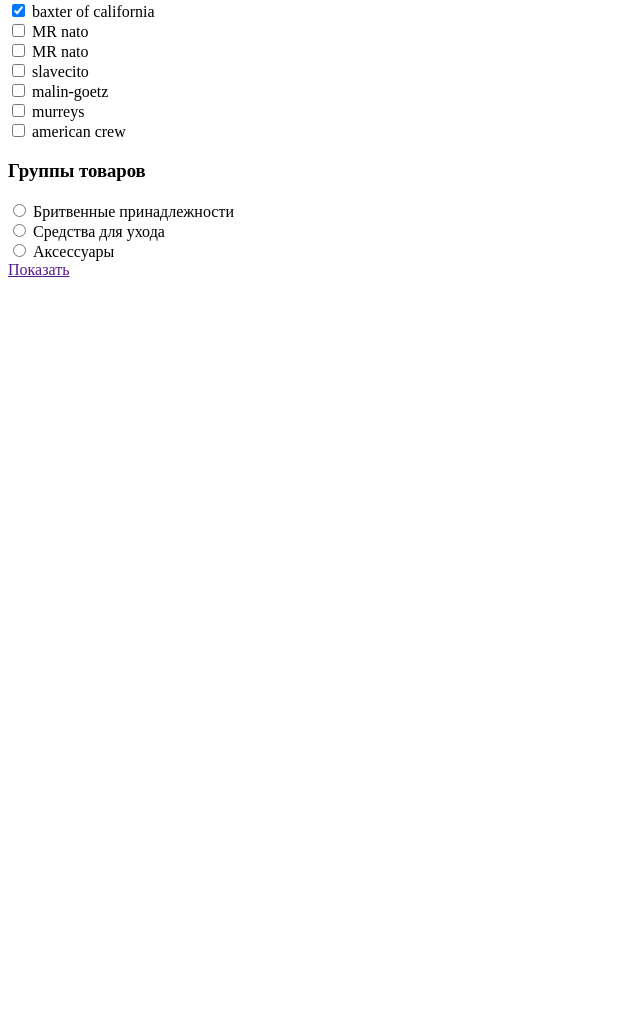
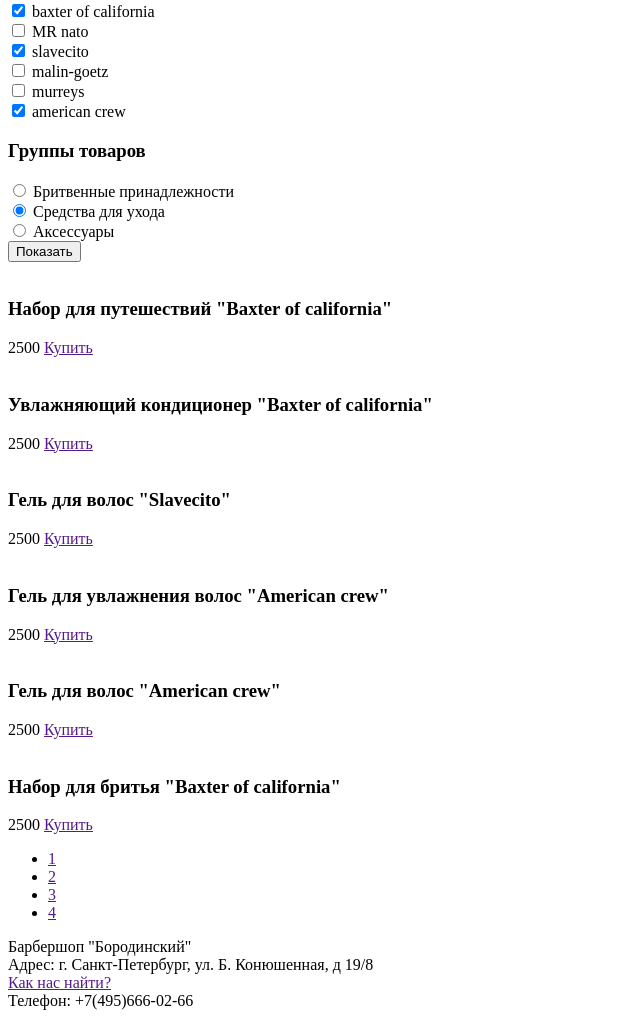
Before and after one commit to fmotm/Barbershop, a plain HTML site: page index.html in a window 1280 px wide. Shown: the part 358-1376 px from the top of the page, without its empty margins (0-640 px from the left). Before the commit the page ends 800 px from the top, so only its background shows below. Drawn offline with Linux system fonts and the light colour scheme.

Commit message:
in the end

```diff
--- a/index.html
+++ b/index.html
@@ -7,9 +7,7 @@
 <body>
     <header class="main-header">
         <div class="container">
-            <div class="index-logo">
-             <a href=""><img src="img/index-logo.png" width="50" heigth="20" alt="barbershop"></a>
-            </div>
+            <a class="index-logo" href=""><img src="img/index-logo.png" width="50" heigth="20" alt="barbershop"></a>
             <nav class="main-navigation">
                 <ul>
                     <li><a href src="">информация</a></li>
@@ -29,9 +27,9 @@
          <h1 class="short-menu-title">Средства для ухода</h1>
             <nav class="additional-navigation">
                 <ul>
-                    <li><a href src="">Главнаяя</a></li>
-                    <li><a href src="">Магазин</a></li>
-                    <li><a href src="">Средства для ухода</a></li>
+                    <li><a class="breadscrumbs-item" href src="">Главнаяя</a></li>
+                    <li><a class="breadscrumbs-item" href src="">Магазин</a></li>
+                    <li><a class "breadscrumbs-item" href src="">Средства для ухода</a></li>
                 </ul>
             </nav>
          </div>
@@ -40,67 +38,104 @@
                 <div class="filter">
                     <h3>Производители</h3>
                     <div class="ch-group">
-                         <input type="checkbox" name="items" id="" checked>
-                         <label for="">baxter of california</label>
+                         <input type="checkbox" name="baxter of california" id="ch1" checked>
+                         <label for="ch1">baxter of california</label>
                     </div>
                     <div class="ch-group">
-                         <input type="checkbox" name="items" id="">
-                         <label for="">MR nato</label>
+                         <input type="checkbox" name="MR nato" id="ch2">
+                         <label for="ch2">MR nato</label>
                     </div>
                     <div class="ch-group">
-                         <input type="checkbox" name="items" id="">
-                         <label for="">MR nato</label>
+                         <input type="checkbox" name="slavecito" id="ch4" checked>
+                         <label for="ch4">slavecito</label>
                     </div>
                     <div class="ch-group">
-                         <input type="checkbox" name="items" id="">
-                         <label for="">slavecito</label>
+                         <input type="checkbox" name="malin-goetz" id="ch5">
+                         <label for="ch5">malin-goetz</label>
                     </div>
                     <div class="ch-group">
-                         <input type="checkbox" name="items" id="">
-                         <label for="">malin-goetz</label>
+                         <input type="checkbox" name="murreys" id="ch6">
+                         <label for="ch6">murreys</label>
                     </div>
                     <div class="ch-group">
-                         <input type="checkbox" name="items" id="">
-                         <label for="">murreys</label>
-                    </div>
-                    <div class="ch-group">
-                         <input type="checkbox" name="items" id="">
-                         <label for="">american crew</label>
+                         <input type="checkbox" name="american crew" id="ch7" checked>
+                         <label for="ch7">american crew</label>
                     </div>
                 </div>
                  <div class="filter">
                       <h3>Группы товаров</h3>
                 <div class="ch-group">
-                         <input type="radio" name="items" id="">
-                         <label for="">Бритвенные принадлежности</label>
+                         <input type="radio" name="oils" id="r1">
+                         <label for="r1">Бритвенные принадлежности</label>
                 </div>
                 <div class="ch-group">
-                         <input type="radio" name="items" id="">
-                         <label for="">Средства для ухода</label>
+                         <input type="radio" name="сфку" id="r2" checked>
+                         <label for="r2">Средства для ухода</label>
                 </div>
                 <div class="ch-group">
-                         <input type="radio" name="items" id="">
-                         <label for="">Аксессуары</label>
+                         <input type="radio" name="accessories" id="r3">
+                         <label for="r3">Аксессуары</label>
                 </div>
-
-                <a class="" href>Показать</a>
-
-
-
-
+                <input type="submit" class="btnshow" value="Показать">
                 </div>
             </form>
-
         </div>
-
-
         <div class="content-right">
+            <div class="catalog-item">
+             <img src="" alt="">
+             <h3>Набор для путешествий "Baxter of california"</h3>
+             <span>2500</span>
+             <a href="">Купить</a>
             </div>
-
-
+            <div class="catalog-item">
+             <img src="" alt="">
+             <h3>Увлажняющий кондиционер "Baxter of california"</h3>
+             <span>2500</span>
+             <a href="">Купить</a>
+            </div>
+            <div class="catalog-item">
+             <img src="" alt="">
+             <h3>Гель для волос "Slavecito"</h3>
+             <span>2500</span>
+             <a href="">Купить</a>
+            </div>
+            <div class="catalog-item">
+             <img src="" alt="">
+             <h3>Гель для увлажнения волос "American crew"</h3>
+             <span>2500</span>
+             <a href="">Купить</a>
+            </div>
+              <div class="catalog-item">
+             <img src="" alt="">
+             <h3>Гель для волос "American crew"</h3>
+             <span>2500</span>
+             <a href="">Купить</a>
+            </div>
+             </div>
+              <div class="catalog-item">
+             <img src="" alt="">
+             <h3>Набор для бритья "Baxter of california"</h3>
+             <span>2500</span>
+             <a href="">Купить</a>
+            </div>
+            <div class="paginator">
+                <ul>
+                    <li><a href>1</a></li>
+                    <li class="active"><a href>2</a></li>
+                    <li><a href>3</a></li>
+                    <li><a href>4</a></li>
+                </ul>
+            </div>
+        </div>
     </main>
-</body>
 <footer>
+<div class="footer-contact">
+    Барбершоп "Бородинский"<br>
+    Адрес: г. Санкт-Петербург, ул. Б. Конюшенная, д 19/8<br>
+    <a href="">Как нас найти?</a><br>
+    <tel>Телефон: +7(495)666-02-66</tel>
 <div class="contacts">
 </footer>
+</body>
+
 </html
```
Lines whose indentation alone changed are shown as unchanged.
